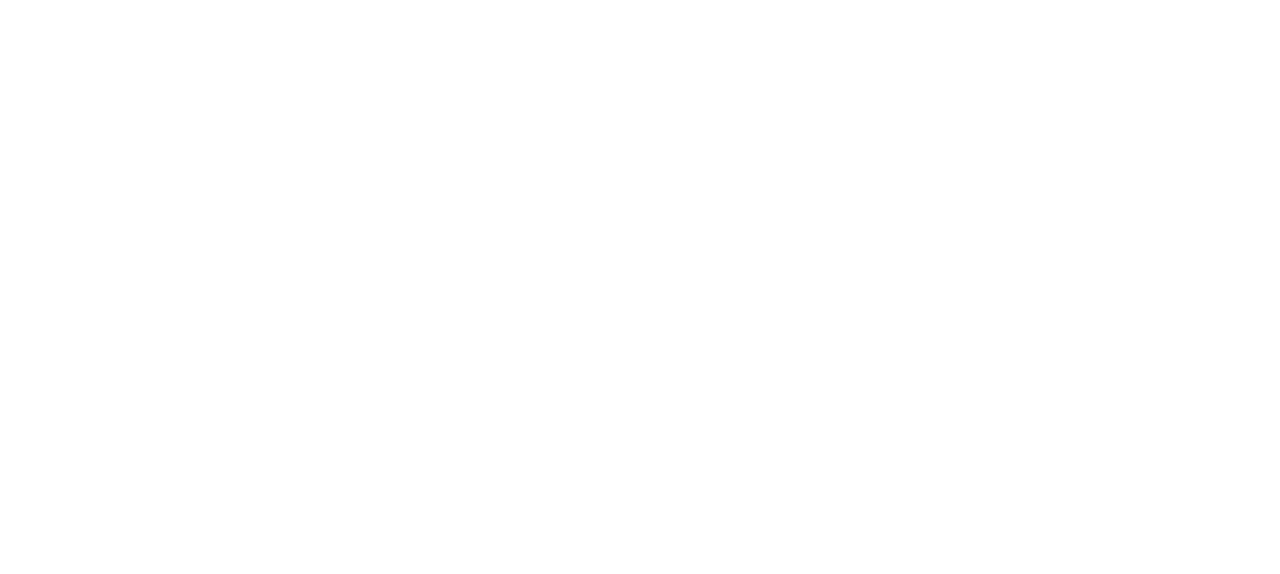
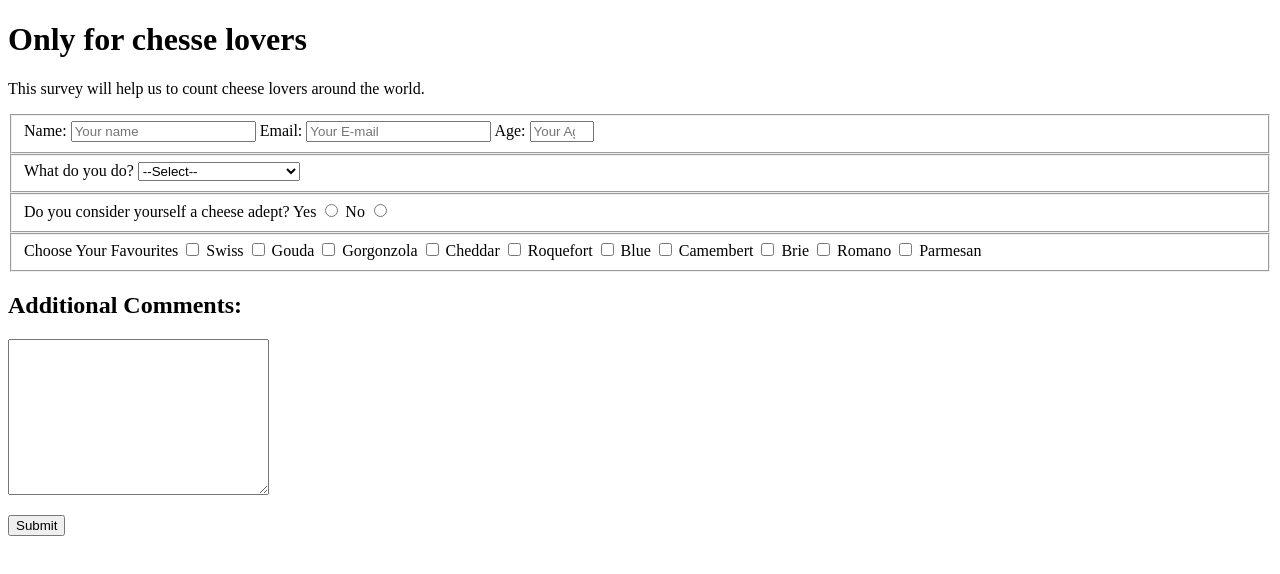
Before and after one commit to loveisgala/survey-form, a plain HTML site: page index.html in a window 1280 px wide. Drawn offline with Linux system fonts and the light colour scheme.

Commit message:
making form structure

```diff
--- a/index.html
+++ b/index.html
@@ -9,7 +9,85 @@
 </head>
 
 <body>
+    <main id="main">
+        <div class="container">
+            <h1 id="title">Only for chesse lovers</h1>
+            <p id="description">This survey will help us to count cheese lovers around the world. </p>
 
+            <form id="survey-form" action="">
+
+                <fieldset class="personal">
+                    <label id="name-label" for="name">Name:</label>
+                    <input type="text" id="name" placeholder="Your name" required>
+
+                    <label id="email-label" for="email">Email:</label>
+                    <input type="email" id="email" placeholder="Your E-mail" required>
+
+                    <label id="number-label" for="cantidad">Age:</label>
+                    <input type="number" id="number" placeholder="Your Age" min="0" max="100">
+                </fieldset>
+
+                <fieldset>
+                    <label for="options">What do you do?</label>
+                    <select id="dropdown">
+                <option value="" disabled selected>--Select--</option>
+                <option value="Student">Student</option>
+                <option value="Full Time Job">Full Time Job</option>
+                <option value="Full Time Cheese Eater">Full Time Cheese Eater</option>
+                <option value="Prefer not to say">Prefer not to say</option>
+            </select>
+                </fieldset>
+
+                <fieldset>
+                    <label for="select">Do you consider yourself a cheese adept?</label>
+                    <label for="yes">Yes</label>
+                    <input type="radio" name="cheese" value="yes" id="yes">
+
+                    <label for="no">No</label>
+                    <input type="radio" name="cheese" value="no" id="no">
+                </fieldset>
+
+                <fieldset>
+                    <label class="description" for="element_1">Choose Your Favourites </label>
+
+                    <input id="element_1_1" name="element_1_1" class="element checkbox" type="checkbox" value="1">
+                    <label class="choice" for="element_1_1">Swiss</label>
+
+                    <input id="element_1_2" name="element_1_2" class="element checkbox" type="checkbox" value="1">
+                    <label class="choice" for="element_1_2">Gouda</label>
+
+                    <input id="element_1_3" name="element_1_3" class="element checkbox" type="checkbox" value="1">
+                    <label class="choice" for="element_1_3">Gorgonzola</label>
+
+                    <input id="element_1_4" name="element_1_4" class="element checkbox" type="checkbox" value="1">
+                    <label class="choice" for="element_1_4">Cheddar</label>
+
+                    <input id="element_1_5" name="element_1_5" class="element checkbox" type="checkbox" value="1">
+                    <label class="choice" for="element_1_5">Roquefort</label>
+
+                    <input id="element_1_6" name="element_1_6" class="element checkbox" type="checkbox" value="1">
+                    <label class="choice" for="element_1_6">Blue</label>
+
+                    <input id="element_1_7" name="element_1_7" class="element checkbox" type="checkbox" value="1">
+                    <label class="choice" for="element_1_7">Camembert</label>
+
+                    <input id="element_1_8" name="element_1_8" class="element checkbox" type="checkbox" value="1">
+                    <label class="choice" for="element_1_8">Brie</label>
+
+                    <input id="element_1_9" name="element_1_9" class="element checkbox" type="checkbox" value="1">
+                    <label class="choice" for="element_1_9">Romano</label>
+
+                    <input id="element_1_10" name="element_1_10" class="element checkbox" type="checkbox" value="1">
+                    <label class="choice" for="element_1_10">Parmesan</label>
+                </fieldset>
+
+                <h2>Additional Comments:</h2>
+                <textarea name="comments" id="comments" cols="30" rows="10"></textarea>
+
+                <p><input id="submit" type="submit" value="Submit"></p>
+            </form>
+        </div>
+    </main>
 </body>
 
 </html>
```
